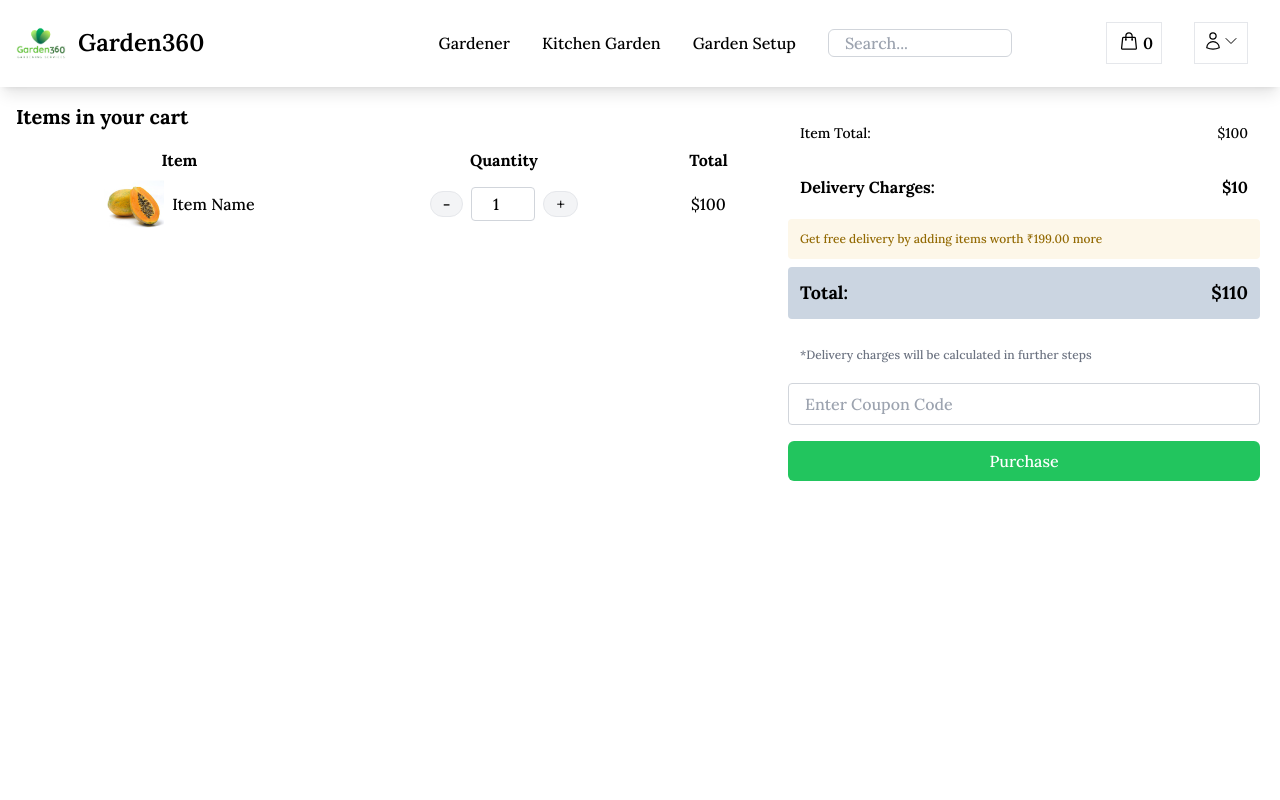
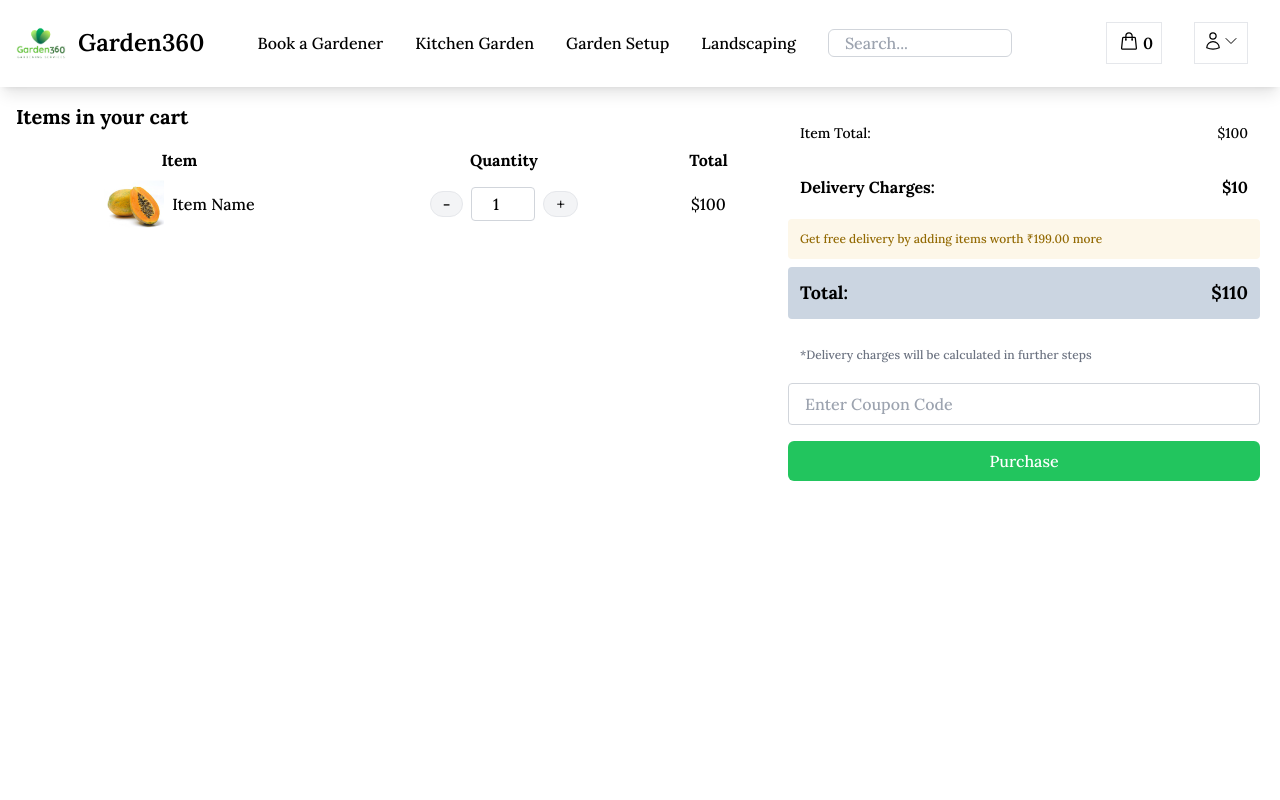
Before and after one commit to AmanPachori/E-commerce, a Next.js app: page /cart in a window 1280 px wide. Shown: the top 800 px of the page. Built offline with nearby package versions, Linux system fonts and the light colour scheme.

Commit message:
minor fixes

```diff
--- a/src/components/GardeningEssentials/index.js
+++ b/src/components/GardeningEssentials/index.js
@@ -12,6 +12,10 @@ const Index = () => {
       </h1>
       <div className="grid grid-cols-4">
         <div className="flex flex-col rounded-lg  border items-center m-1 md:m-3 h-[34]">
+          <a
+            href="https://api.whatsapp.com/send/?phone=919306308583&text=Hello%2C+I+want+to+order+gardening+products.&type=phone_number&app_absent=0"
+            target="_blank"
+          >
             <Image
               src={manuers}
               alt="Image 1"
@@ -22,8 +26,13 @@ const Index = () => {
             <p className="text-center text-xs md:text-xl md:font-normal md:tracking-wide mt-2 p-2 md:p-3">
               Manures & Fertilzers
             </p>
+          </a>
         </div>
         <div className="flex flex-col rounded-lg  border items-center m-1 md:m-3 h-[34]">
+          <a
+            href="https://api.whatsapp.com/send/?phone=919306308583&text=Hello%2C+I+want+to+order+gardening+products.&type=phone_number&app_absent=0"
+            target="_blank"
+          >
             <Image
               src={soil}
               alt="Image 1"
@@ -34,8 +43,13 @@ const Index = () => {
             <p className="text-center text-xs md:text-xl md:font-normal md:tracking-wide mt-2 p-2 md:p-3">
               Soil Mixes
             </p>
+          </a>
         </div>
         <div className="flex flex-col rounded-lg  border items-center m-1 md:m-3 h-[34]">
+          <a
+            href="https://api.whatsapp.com/send/?phone=919306308583&text=Hello%2C+I+want+to+order+gardening+products.&type=phone_number&app_absent=0"
+            target="_blank"
+          >
             <Image
               src={tool}
               alt="Image 1"
@@ -46,8 +60,13 @@ const Index = () => {
             <p className="text-center text-xs md:text-xl md:font-normal md:tracking-wide mt-2 p-2 md:p-3">
               Tools & Equipments
             </p>
+          </a>
         </div>
         <div className="flex flex-col rounded-lg  border items-center m-1 md:m-3 h-[34]">
+          <a
+            href="https://api.whatsapp.com/send/?phone=919306308583&text=Hello%2C+I+want+to+order+gardening+products.&type=phone_number&app_absent=0"
+            target="_blank"
+          >
             <Image
               src={Bio}
               alt="Image 1"
@@ -58,6 +77,7 @@ const Index = () => {
             <p className="text-center text-xs md:text-xl md:font-normal md:tracking-wide mt-2 p-2 md:p-3">
               Bio Pesticides
             </p>
+          </a>
         </div>
       </div>
     </div>
--- a/src/components/Navbar/index.js
+++ b/src/components/Navbar/index.js
@@ -48,7 +48,7 @@ const Index = () => {
                 target="_blank"
                 className="px-4"
               >
-                Gardener
+                Book a Gardener
               </a>
               <a
                 href="https://docs.google.com/forms/d/1chKZkUVosMzKqoUbDjQXZqEgeMrXw5utWKwT559_POc/viewform?edit_requested=true"
@@ -63,6 +63,13 @@ const Index = () => {
                 className=" px-4"
               >
                 Garden Setup
+              </a>
+              <a
+                href="https://docs.google.com/forms/d/1chKZkUVosMzKqoUbDjQXZqEgeMrXw5utWKwT559_POc/viewform?edit_requested=true"
+                target="_blank"
+                className=" px-4"
+              >
+                Landscaping
               </a>
               <span className="px-4">
                 <input
@@ -236,6 +243,13 @@ const Index = () => {
                 className=" px-4 mb-2"
               >
                 Garden Setup
+              </a>
+              <a
+                href="https://docs.google.com/forms/d/1chKZkUVosMzKqoUbDjQXZqEgeMrXw5utWKwT559_POc/viewform?edit_requested=true"
+                target="_blank"
+                className=" px-4"
+              >
+                Landscaping
               </a>
               <span className="px-4 w-full my-2">
                 <input
```
Lines whose indentation alone changed are shown as unchanged.
